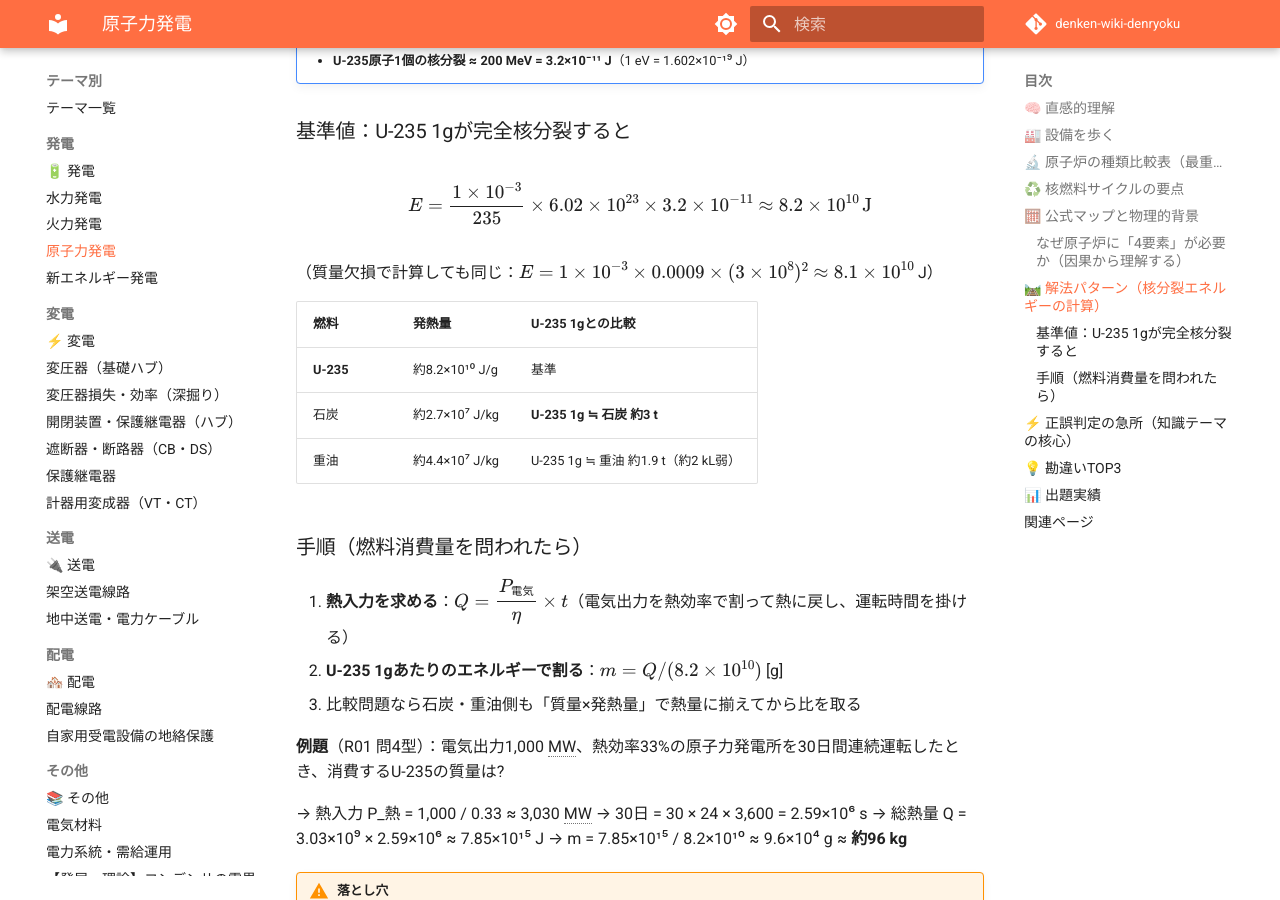
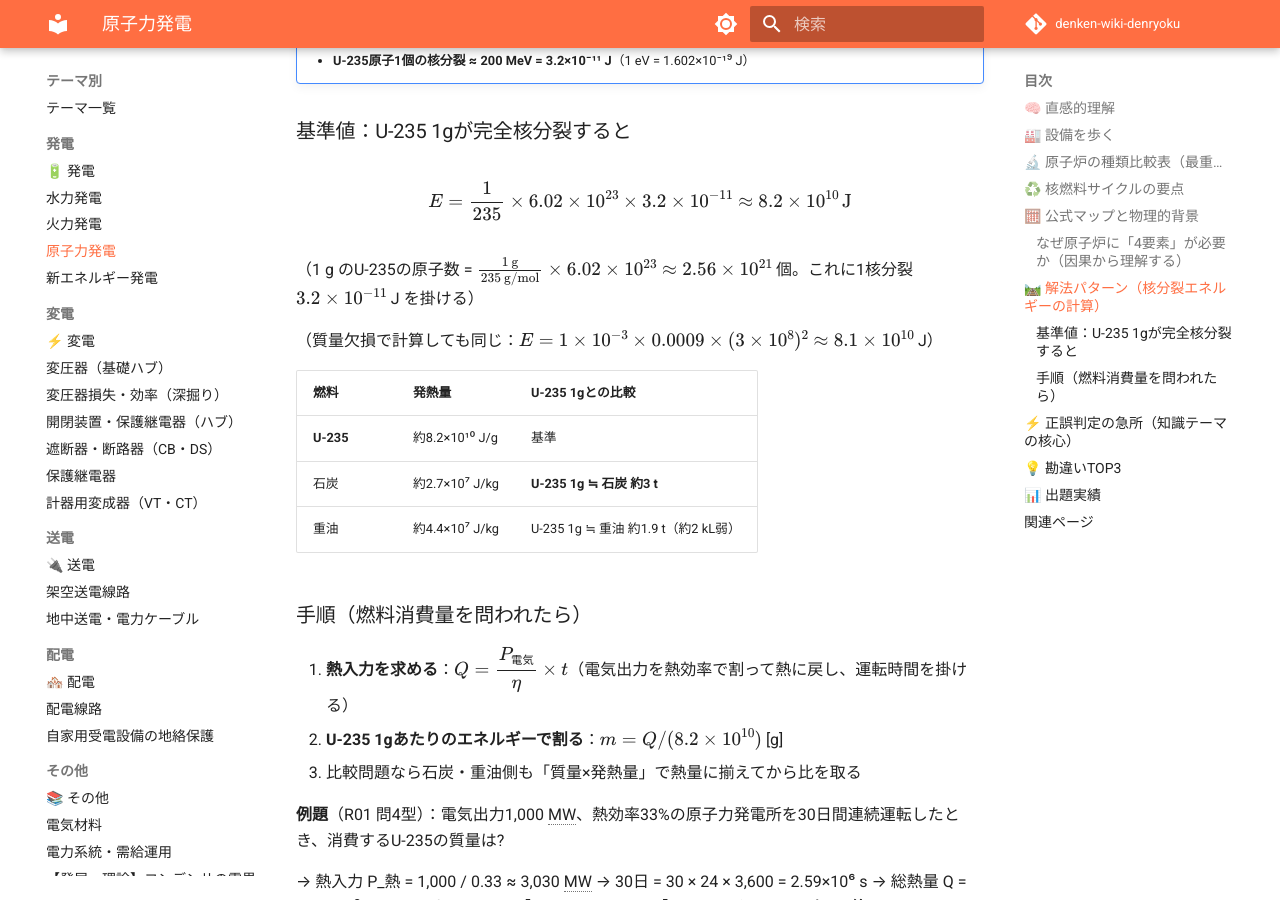
Before and after one commit to kfurufuru/denken-wiki-denryoku, an MkDocs documentation site: the page built from docs/themes/genshiryoku.md, in a window 1280 px wide and 900 px high, scrolled down 4656 px. Built offline with MkDocs 1.6.1 and Material for MkDocs 9.7.7, drawn with Linux system fonts in a browser that asks for light colours; comment, search, counter and statistics services are not loaded.

Commit message:
fix(audit): 原子力の核分裂エネルギー途中式の単位ミスを修正
U-235 1gの原子数計算で 1×10⁻³/235 と書いていた（kg と g/mol の
単位混在で10³倍ずれ）。1/235（1g÷235g/mol）に修正し、原子数
2.56×10²¹個を明示。結果値8.2×10¹⁰J・例題96kg等は元から正しく変更なし。
fable5監査で検出

Co-Authored-By: Claude Fable 5 <noreply@anthropic.com>
Claude-Session: https://claude.ai/code/session_01YQLAQuU4Hfr91VHNKfcZLA

```diff
--- a/docs/themes/genshiryoku.md
+++ b/docs/themes/genshiryoku.md
@@ -164,7 +164,9 @@ graph LR
 
 ### 基準値：U-235 1gが完全核分裂すると
 
-$$E = \frac{1 \times 10^{-3}}{235} \times 6.02 \times 10^{23} \times 3.2 \times 10^{-11} \approx 8.2 \times 10^{10} \,\mathrm{J}$$
+$$E = \frac{1}{235} \times 6.02 \times 10^{23} \times 3.2 \times 10^{-11} \approx 8.2 \times 10^{10} \,\mathrm{J}$$
+
+（1 g のU-235の原子数 = $\frac{1\,\mathrm{g}}{235\,\mathrm{g/mol}} \times 6.02\times10^{23} \approx 2.56\times10^{21}$ 個。これに1核分裂 $3.2\times10^{-11}$ J を掛ける）
 
 （質量欠損で計算しても同じ：$E = 1\times10^{-3} \times 0.0009 \times (3\times10^8)^2 \approx 8.1\times10^{10}$ J）
 
```
